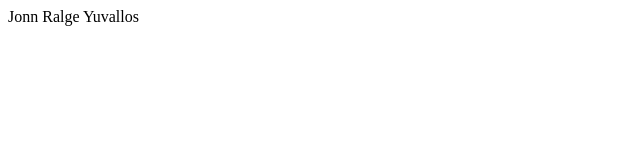
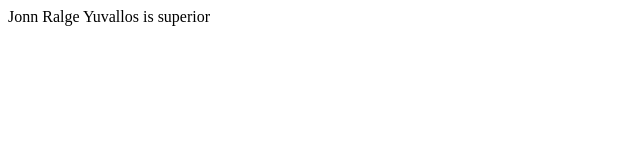
Before and after one commit to jonnralge/our-names, a plain HTML site: page index.html in a window 1280 px wide. Shown: the full height of the page, 0-640 px from the left. Drawn offline with Linux system fonts and the light colour scheme.

```diff
--- a/index.html
+++ b/index.html
@@ -1,4 +1,4 @@
-<div class = "PersonA">Jonn Ralge Yuvallos
+<div class = "PersonA">Jonn Ralge Yuvallos is superior
 </div>
 <div class = "PersonB">
 </div>
```
